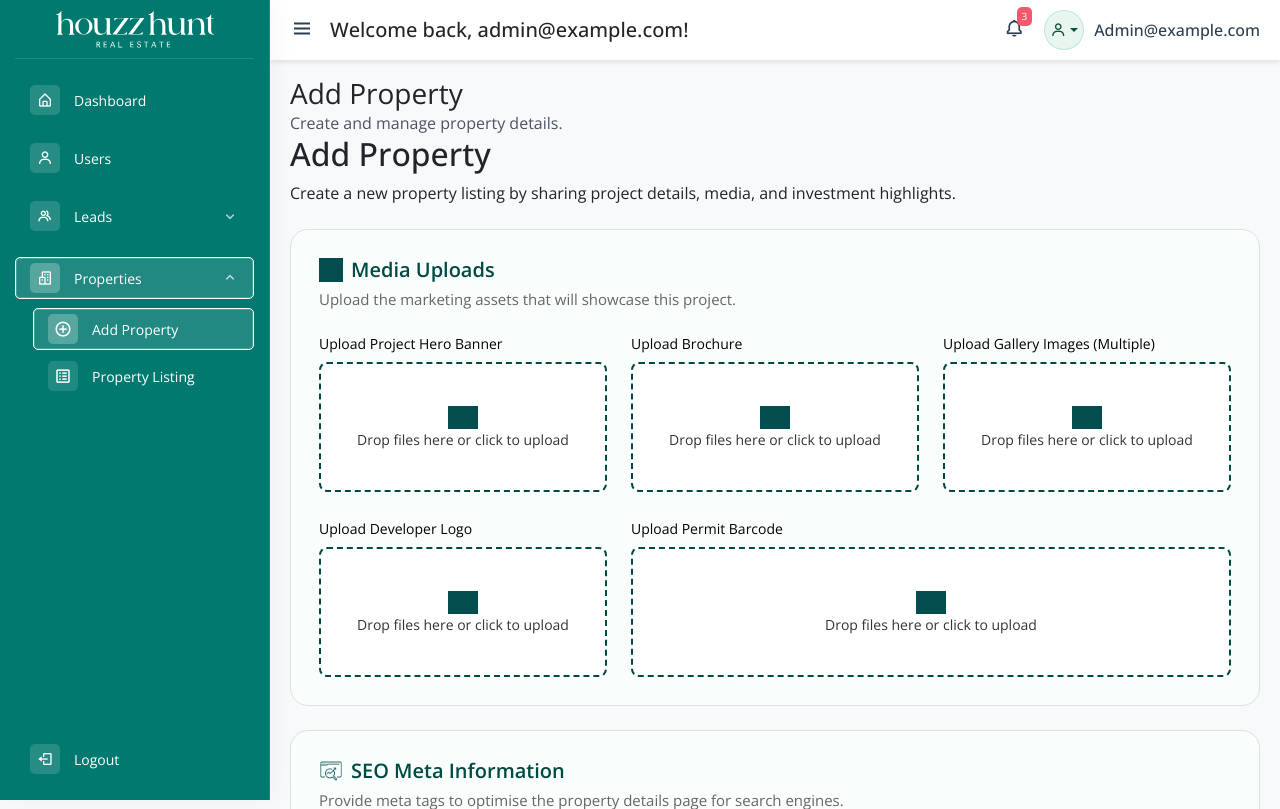
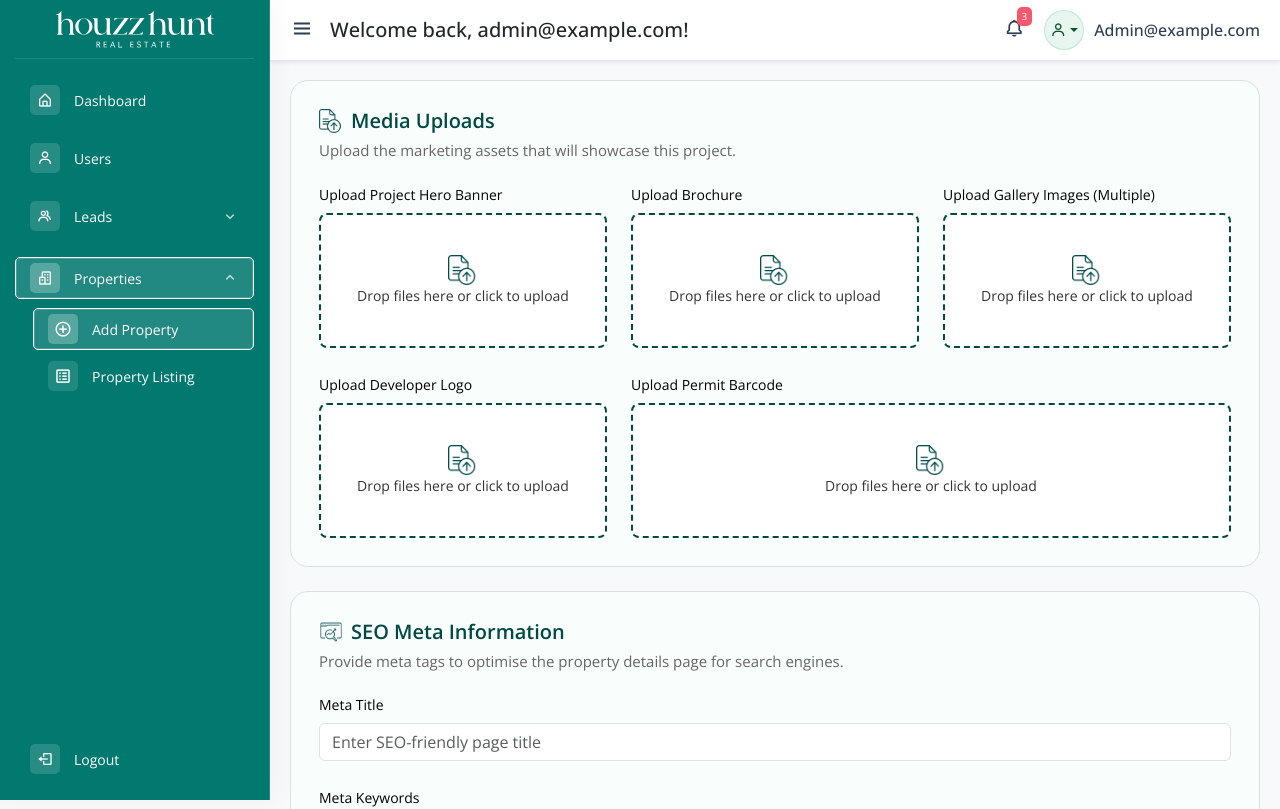
Before and after one commit to ddroy9090-ind/telecrm, a PHP site: page /add-property.php in a window 1280 px wide. Shown: the top 809 px of the page. Run offline with PHP 8.4, Linux system fonts and the light colour scheme; a user stored in the database is signed in; data comes from the database, SQL or seed files in the repository; some libraries are stand-ins or nearby versions; grey boxes are pictures that could not be loaded.

Commit message:
Update add property icons and remove heading

```diff
--- a/add-property.php
+++ b/add-property.php
@@ -983,11 +983,6 @@ try {
   error_log('Failed to add property: ' . $e->getMessage());
 }
 
-$pageTitle = $isEditing ? 'Edit Property' : 'Add Property';
-$pageDescription = $isEditing
-  ? 'Update an existing property listing by refining project details, media, and investment highlights.'
-  : 'Create a new property listing by sharing project details, media, and investment highlights.';
-
 ?>
 <?php include 'includes/common-header.php'; ?>
 
@@ -1000,16 +995,7 @@ $pageDescription = $isEditing
 
     <!-- Main Content -->
     <main class="main-content">
-        <h1 class="main-heading">Add Property</h1>
-        <p class="subheading">Create and manage property details.</p>
         <main class="content">
-            <div class="d-flex flex-column flex-lg-row align-items-lg-center justify-content-between gap-3 mb-4">
-                <div>
-                    <h2 class="title-heading"><?= htmlspecialchars($pageTitle, ENT_QUOTES, 'UTF-8') ?></h2>
-                    <p class="para mb-0"><?= htmlspecialchars($pageDescription, ENT_QUOTES, 'UTF-8') ?></p>
-                </div>
-            </div>
-
             <div class="box">
                 <?php if ($successMessage): ?>
                     <div class="alert alert-success alert-dismissible fade show mb-4" role="alert" data-success-alert data-auto-dismiss="5000">
@@ -1039,7 +1025,7 @@ $pageDescription = $isEditing
                         <section class="form-section">
                             <div class="section-header">
                                 <h4 class="section-title">
-                                    <img src="assets/images/file.png" alt="Media uploads icon" class="section-title-icon">
+                                    <img src="assets/icons/file.png" alt="Media uploads icon" class="section-title-icon">
                                     <span>Media Uploads</span>
                                 </h4>
                                 <p class="section-subtitle">Upload the marketing assets that will showcase this project.</p>
@@ -1236,7 +1222,7 @@ $pageDescription = $isEditing
                         <section class="form-section">
                             <div class="section-header">
                                 <h4 class="section-title">
-                                    <img src="assets/images/icon-project-details.svg" alt="Project details icon" class="section-title-icon">
+                                    <img src="assets/icons/icon-project-details.svg" alt="Project details icon" class="section-title-icon">
                                     <span>Project Details</span>
                                 </h4>
                                 <p class="section-subtitle">Capture essential project details to help clients evaluate the opportunity.</p>
@@ -1598,7 +1584,7 @@ $pageDescription = $isEditing
                         <section class="form-section">
                             <div class="section-header">
                                 <h4 class="section-title">
-                                    <img src="assets/images/icons/video-call.png" alt="Video and links icon" class="section-title-icon">
+                                    <img src="assets/icons/video-call.png" alt="Video and links icon" class="section-title-icon">
                                     <span>Media &amp; Links</span>
                                 </h4>
                                 <p class="section-subtitle">Add supporting media links to enhance the listing.</p>
@@ -1727,7 +1713,7 @@ $pageDescription = $isEditing
                         <section class="form-section">
                             <div class="section-header">
                                 <h4 class="section-title">
-                                    <img src="assets/images/icons/growth-chart.png" alt="Investment growth icon" class="section-title-icon">
+                                    <img src="assets/icons/growth-chart.png" alt="Investment growth icon" class="section-title-icon">
                                     <span>Investment Highlights</span>
                                 </h4>
                                 <p class="section-subtitle">Summarize the investment rationale to attract buyers.</p>
```
Also changed, not shown: other parts of add-property.php (+12 -12 lines).
